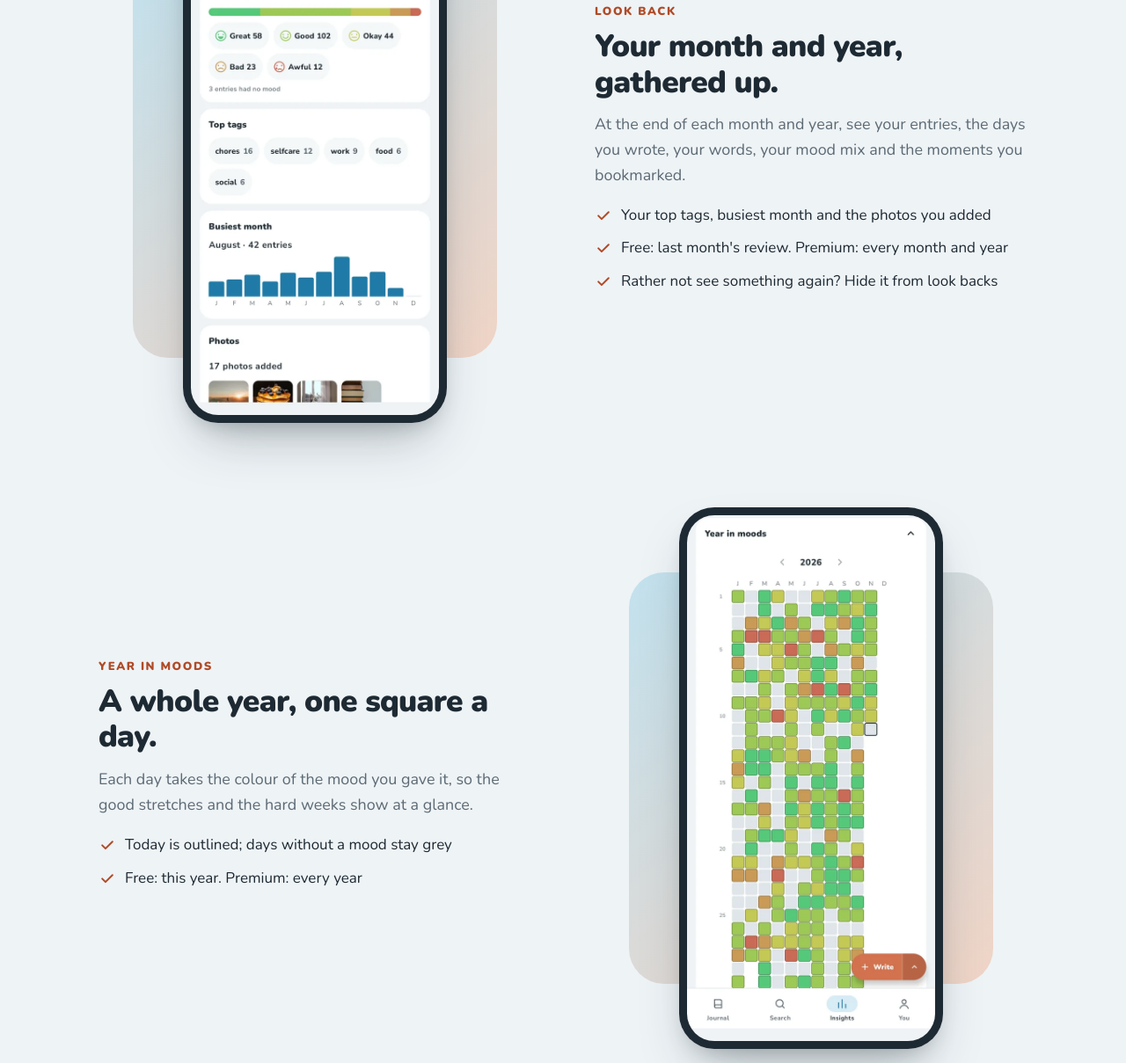
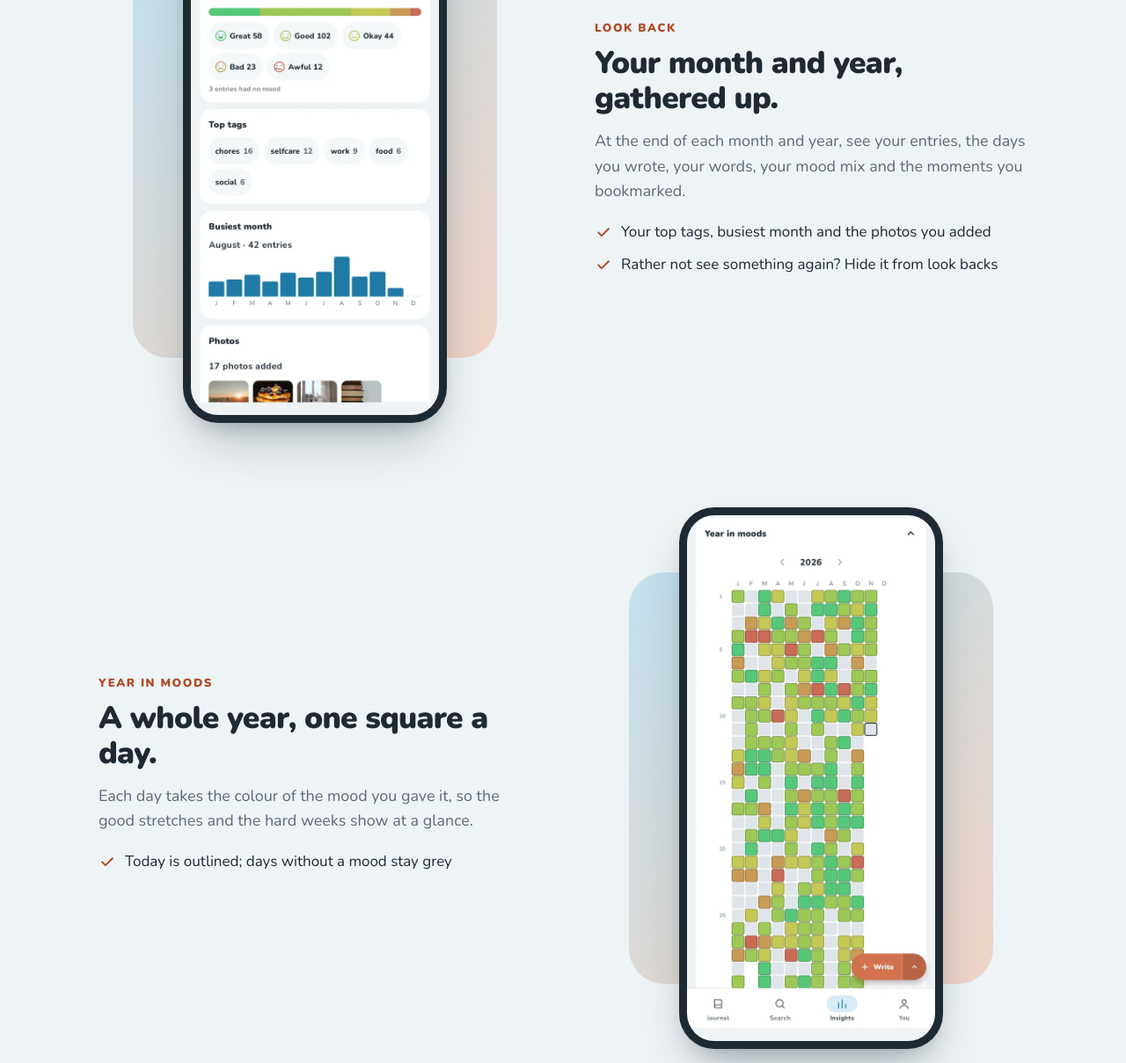
Before and after one commit to odrallivio/LastJournalTermsAndPrivacyPolicy, a plain HTML site: page index.html in a window 1280 px wide. Shown: the part 4189-5398 px from the top of the page at 88% size. Drawn offline with Linux system fonts and the light colour scheme.

Commit message:
Feature list: no Free/Premium lines; the plan cards cover what's in each

```diff
--- a/index.html
+++ b/index.html
@@ -105,7 +105,7 @@ before the moment is gone. Then back to your day.</p>
 <p class="eyebrow">Look back</p>
 <h2>Your month and year, gathered up.</h2>
 <p class="lede">At the end of each month and year, see your entries, the days you wrote, your words, your mood mix and the moments you bookmarked.</p>
-<ul class="checks"><li><svg viewBox="0 0 24 24" aria-hidden="true" focusable="false" fill="none" stroke="currentColor" stroke-width="1.8" stroke-linecap="round" stroke-linejoin="round"><path d="M5 12.5l4.5 4.5L19 7.5"/></svg><span>Your top tags, busiest month and the photos you added</span></li><li><svg viewBox="0 0 24 24" aria-hidden="true" focusable="false" fill="none" stroke="currentColor" stroke-width="1.8" stroke-linecap="round" stroke-linejoin="round"><path d="M5 12.5l4.5 4.5L19 7.5"/></svg><span>Free: last month's review. Premium: every month and year</span></li><li><svg viewBox="0 0 24 24" aria-hidden="true" focusable="false" fill="none" stroke="currentColor" stroke-width="1.8" stroke-linecap="round" stroke-linejoin="round"><path d="M5 12.5l4.5 4.5L19 7.5"/></svg><span>Rather not see something again? Hide it from look backs</span></li></ul>
+<ul class="checks"><li><svg viewBox="0 0 24 24" aria-hidden="true" focusable="false" fill="none" stroke="currentColor" stroke-width="1.8" stroke-linecap="round" stroke-linejoin="round"><path d="M5 12.5l4.5 4.5L19 7.5"/></svg><span>Your top tags, busiest month and the photos you added</span></li><li><svg viewBox="0 0 24 24" aria-hidden="true" focusable="false" fill="none" stroke="currentColor" stroke-width="1.8" stroke-linecap="round" stroke-linejoin="round"><path d="M5 12.5l4.5 4.5L19 7.5"/></svg><span>Rather not see something again? Hide it from look backs</span></li></ul>
 </div>
 </section>
 <section class="feature feature-flip">
@@ -114,7 +114,7 @@ before the moment is gone. Then back to your day.</p>
 <p class="eyebrow">Year in moods</p>
 <h2>A whole year, one square a day.</h2>
 <p class="lede">Each day takes the colour of the mood you gave it, so the good stretches and the hard weeks show at a glance.</p>
-<ul class="checks"><li><svg viewBox="0 0 24 24" aria-hidden="true" focusable="false" fill="none" stroke="currentColor" stroke-width="1.8" stroke-linecap="round" stroke-linejoin="round"><path d="M5 12.5l4.5 4.5L19 7.5"/></svg><span>Today is outlined; days without a mood stay grey</span></li><li><svg viewBox="0 0 24 24" aria-hidden="true" focusable="false" fill="none" stroke="currentColor" stroke-width="1.8" stroke-linecap="round" stroke-linejoin="round"><path d="M5 12.5l4.5 4.5L19 7.5"/></svg><span>Free: this year. Premium: every year</span></li></ul>
+<ul class="checks"><li><svg viewBox="0 0 24 24" aria-hidden="true" focusable="false" fill="none" stroke="currentColor" stroke-width="1.8" stroke-linecap="round" stroke-linejoin="round"><path d="M5 12.5l4.5 4.5L19 7.5"/></svg><span>Today is outlined; days without a mood stay grey</span></li></ul>
 </div>
 </section>
 <section class="feature">
```
